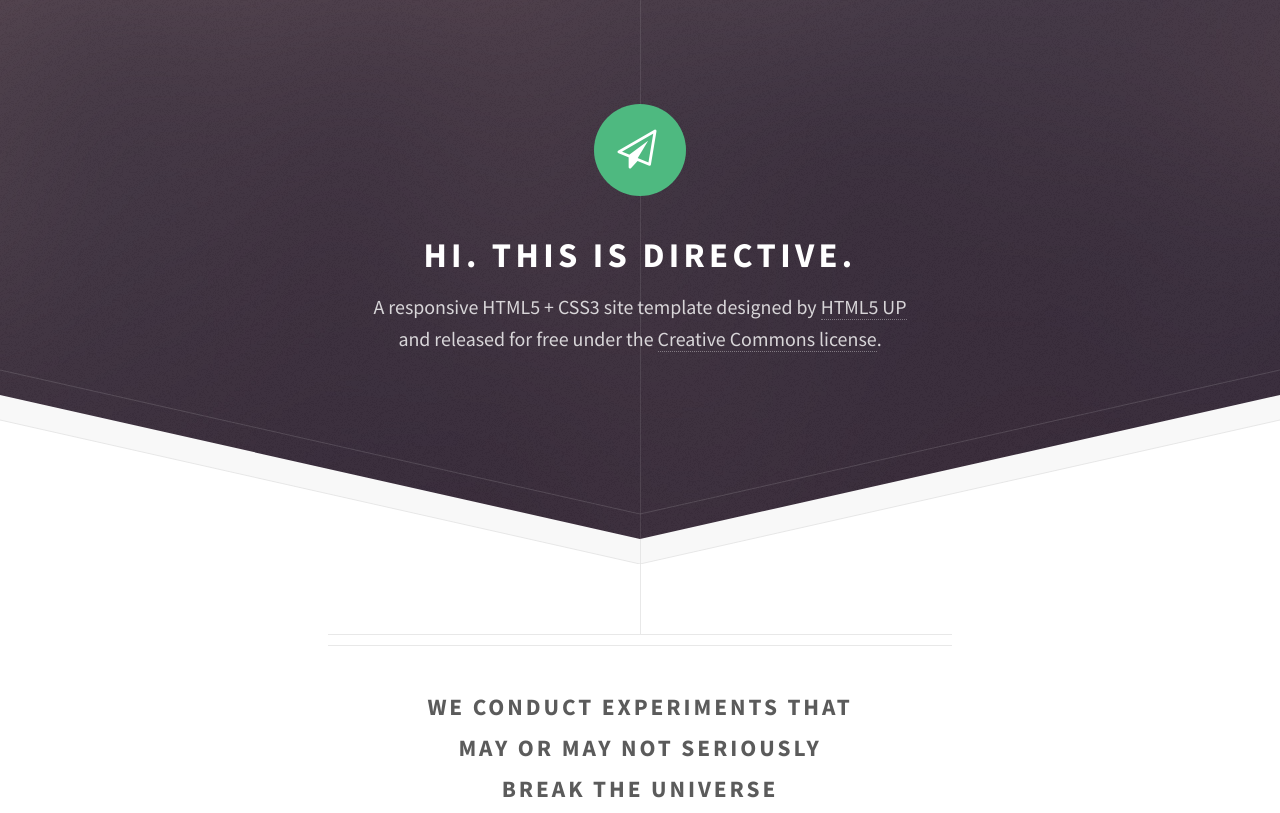
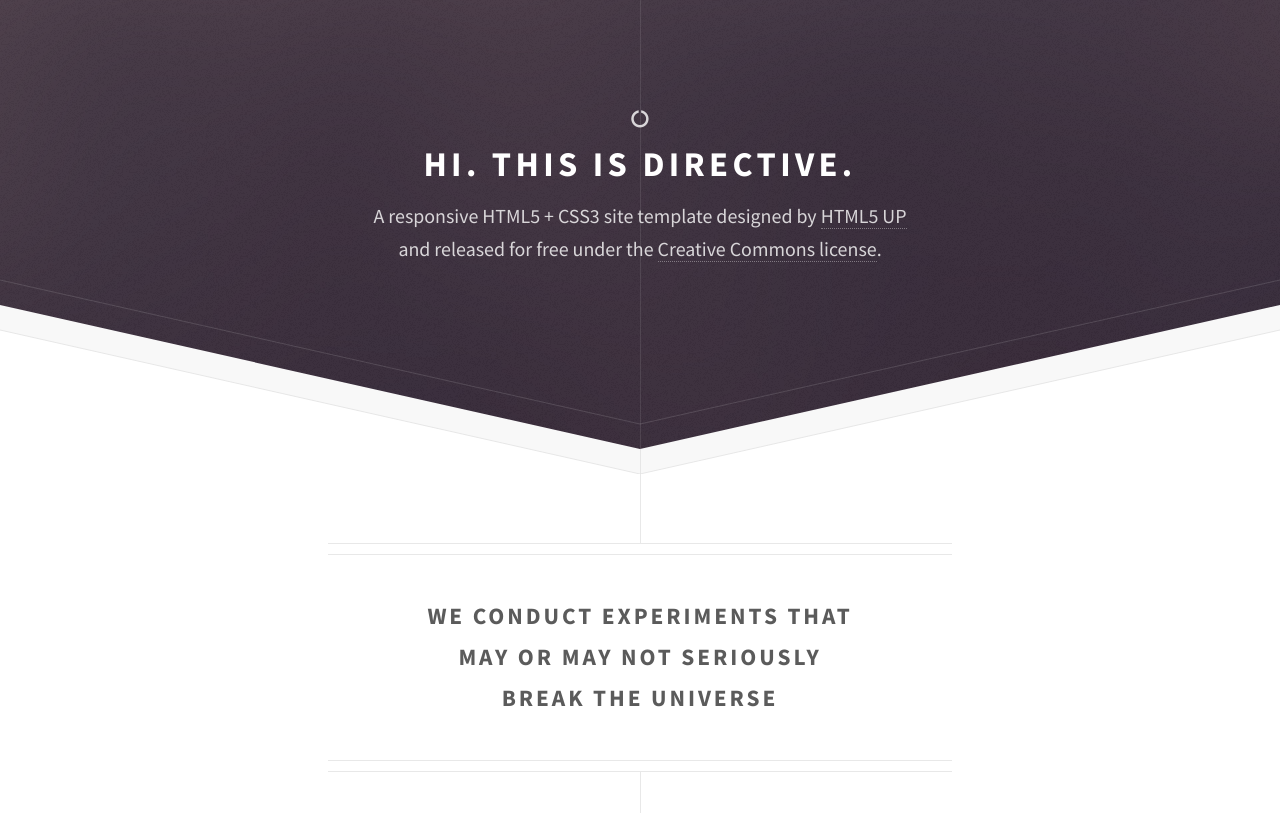
Before and after one commit to toddyznz/sponge, a plain HTML site: page index.html in a window 1280 px wide. Shown: the top 813 px of the page. Drawn offline with Linux system fonts and the light colour scheme.

Commit message:
logo change - circle

```diff
--- a/index.html
+++ b/index.html
@@ -17,7 +17,7 @@
 
 		<!-- Header -->
 			<div id="header">
-				<span class="logo icon fa-paper-plane-o"></span>
+				<span class="fa fa-circle-o-notch"></span>
 				<h1>Hi. This is Directive.</h1>
 				<p>A responsive HTML5 + CSS3 site template designed by <a href="http://html5up.net">HTML5 UP</a>
 				<br />
```
